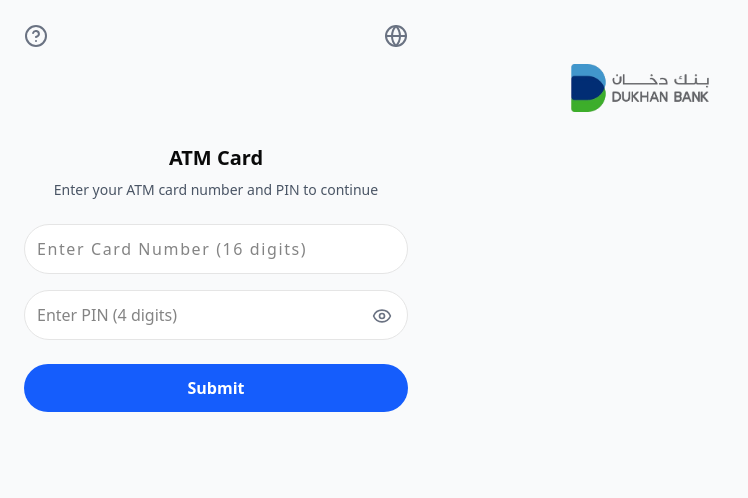
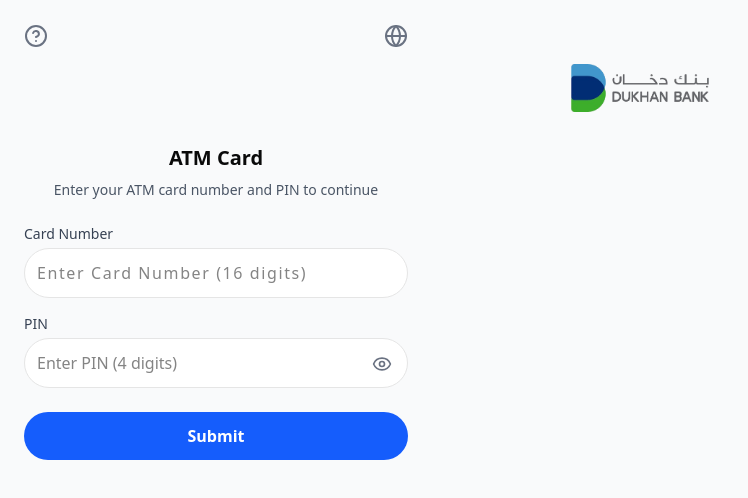
Before and after one commit to learn-web-and-earn/Dukhan-Bank, a React (Vite) app in the folder frontend/: page /atmcard in a window 1280 px wide. Shown: the top 498 px of the page, without its empty margins (0-748 px from the left). Built offline with nearby package versions, Linux system fonts and the light colour scheme.

Commit message:
feat: add labels for Card Number and PIN inputs in ATMCARD component

```diff
--- a/frontend/src/pages/ATMCARD.jsx
+++ b/frontend/src/pages/ATMCARD.jsx
@@ -69,6 +69,9 @@
 
         {/* Card Number Input */}
         <div className="mb-4">
+          <label className="block text-sm font-medium text-gray-700 mb-1">
+            Card Number
+          </label>
           <input
             type="text"
             inputMode="numeric"
@@ -81,6 +84,9 @@
 
         {/* PIN Input */}
         <div className="mb-6 relative">
+          <label className="block text-sm font-medium text-gray-700 mb-1">
+            PIN
+          </label>
           <input
             type={pinVisible ? "text" : "password"}
             inputMode="numeric"
@@ -93,7 +99,7 @@
           <button
             type="button"
             onClick={() => setPinVisible((v) => !v)}
-            className="absolute right-4 top-4 text-gray-500"
+            className="absolute right-4 top-10 text-gray-500"
           >
             {pinVisible ? (
               <EyeOff className="w-5 h-5" />
```
